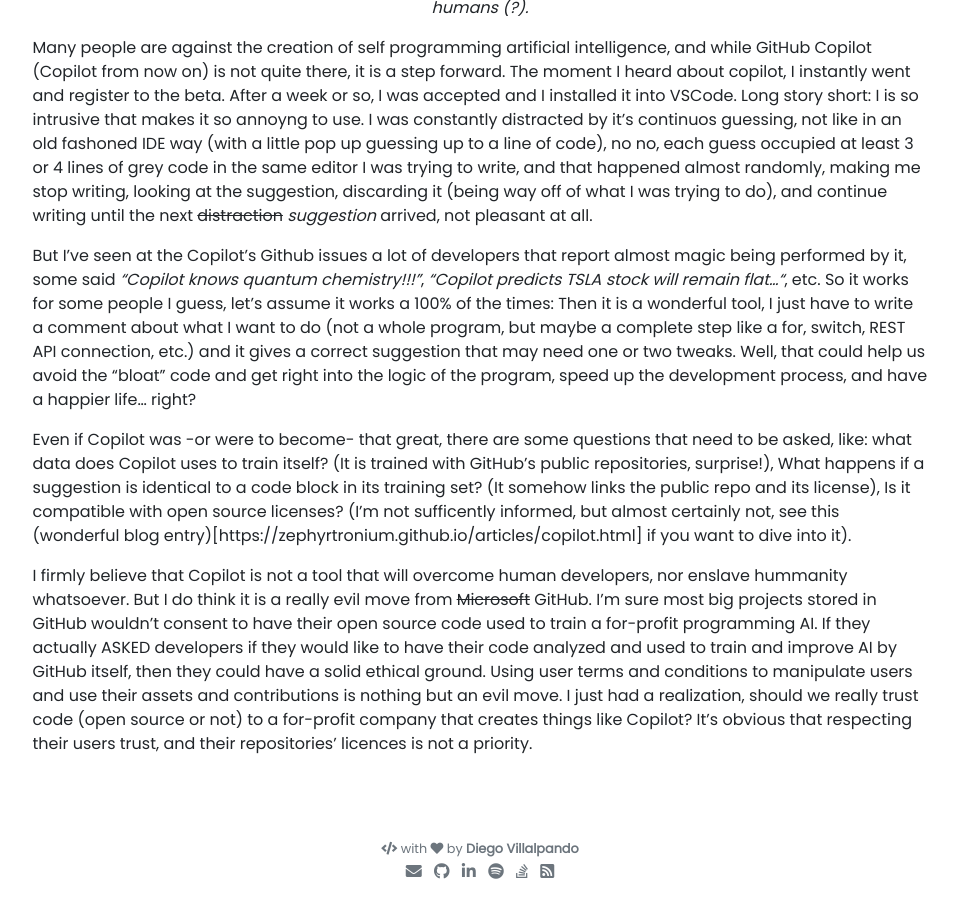
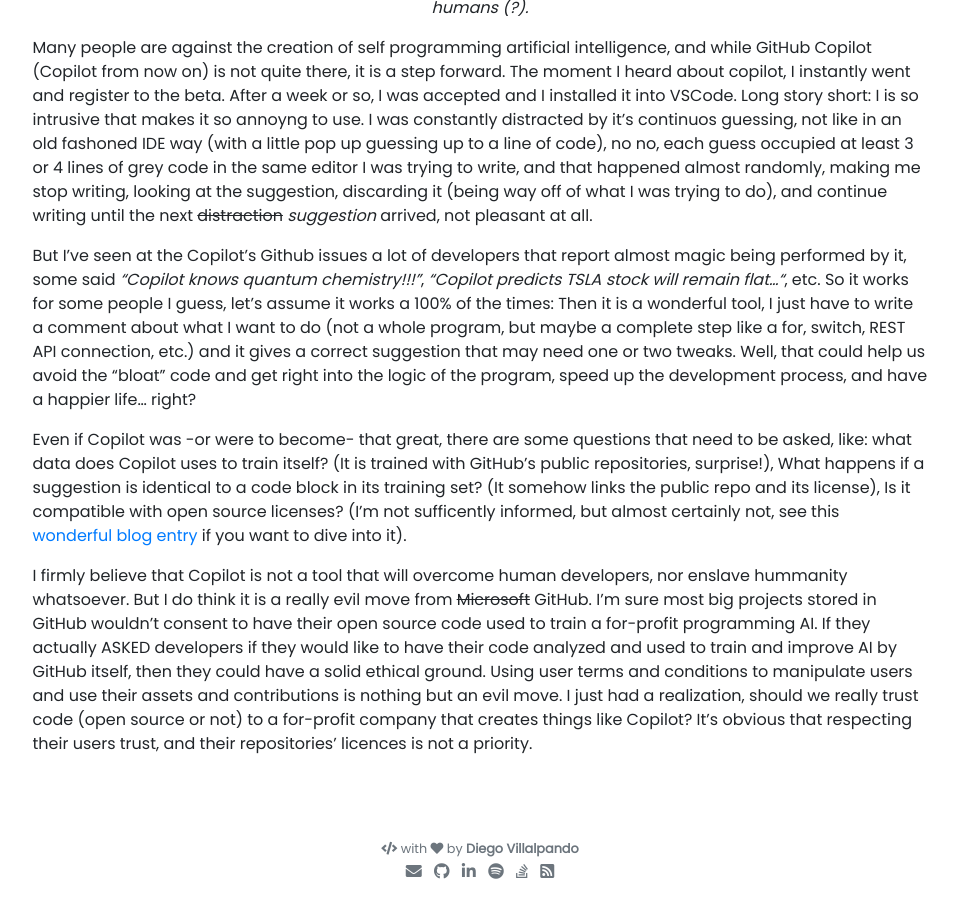
Before and after one commit to Dialvive/dialvive.dev, a Jekyll site: the page built from _posts/2021-08-20-about-github-copilot.md, in a window 1280 px wide and 900 px high, scrolled down 876 px. Shown: the whole window, without its empty margins (160-1118 px from the left). Built offline with Jekyll 4.4.1, drawn with Linux system fonts in a browser that asks for light colours; nearby versions of some CDN libraries; our own code applies the rules of GitHub Pages for plain Markdown files; comment, search, counter and statistics services are not loaded.

Commit message:
Update 2021-08-20-about-github-copilot.md

```diff
--- a/_posts/2021-08-20-about-github-copilot.md
+++ b/_posts/2021-08-20-about-github-copilot.md
@@ -30,7 +30,7 @@ right?
 
 Even if Copilot was -or were to become- that great, there are some questions that need to be asked, like: what data does Copilot uses to train itself? (It is trained with GitHub's
 public repositories, surprise!), What happens if a suggestion is identical to a code block in its training set? (It somehow links the public repo and its license), Is it
-compatible with open source licenses? (I'm not sufficently informed, but almost certainly not, see this (wonderful blog entry)[https://zephyrtronium.github.io/articles/copilot.html] if
+compatible with open source licenses? (I'm not sufficently informed, but almost certainly not, see this [wonderful blog entry](https://zephyrtronium.github.io/articles/copilot.html) if
 you want to dive into it).
 
 I firmly believe that Copilot is not a tool that will overcome human developers, nor enslave hummanity whatsoever. But I do think it is a really evil move from ~~Microsoft~~
```
Also changed, not shown: other parts of _posts/2021-08-20-about-github-copilot.md (+1 -1 lines).
